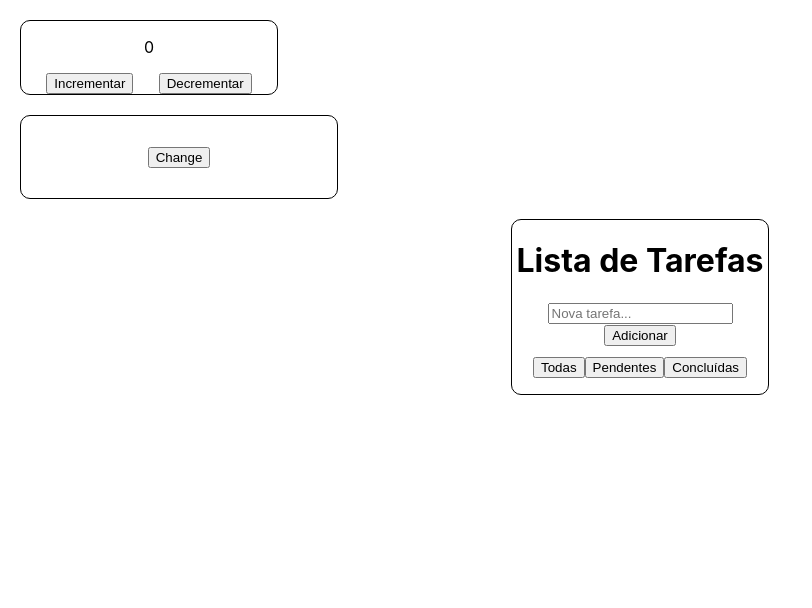
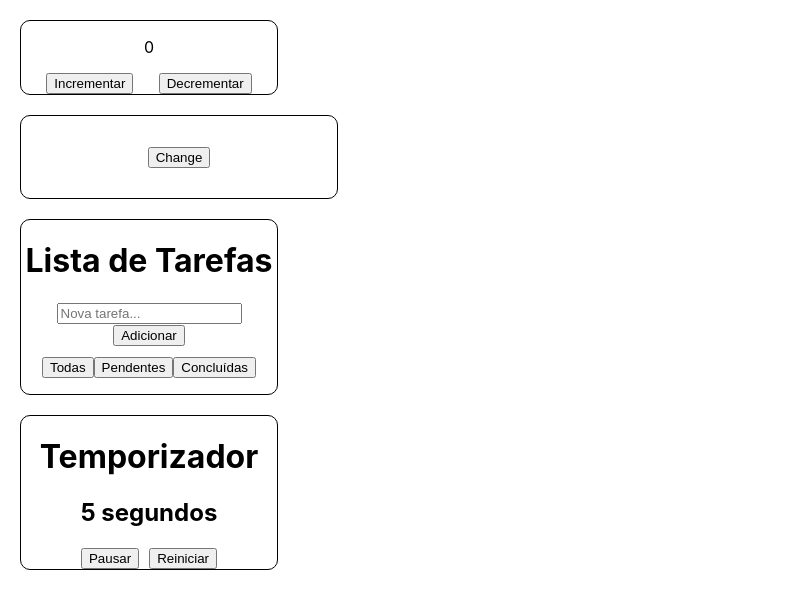
Before and after one commit to FIXER3600/Atividade7-MaisPraTi, a React (Create React App) app: page / in a window 1280 px wide. Shown: the top 608 px of the page, without its empty margins (0-812 px from the left). Built offline with nearby package versions, Linux system fonts and the light colour scheme.

Commit message:
exercicio 4

```diff
--- a/src/App.js
+++ b/src/App.js
@@ -1,6 +1,7 @@
 import ChangeBackgroundColor from "./components/ChangeBackgroundColor";
 import Counter from "./components/Counter";
 import TaskList from "./components/TaskList";
+import Timer from "./components/Timer";
 
 
 function App() {
@@ -9,6 +10,7 @@ function App() {
       <Counter/>
       <ChangeBackgroundColor/>
       <TaskList/>
+      <Timer/>
     </div>
   );
 }
--- a/src/components/TaskList/index.jsx
+++ b/src/components/TaskList/index.jsx
@@ -37,7 +37,7 @@ function TaskList() {
 	});
 
 	return (
-	  <div style={{ maxWidth: "400px", margin: "0 auto", textAlign: "center" }} className="tasklist-body">
+	  <div style={{ maxWidth: "400px", textAlign: "center" }} className="tasklist-body">
 	    <h1>Lista de Tarefas</h1>
 	    <div>
 	      <input
--- /dev/null
+++ b/src/components/Timer/index.jsx
@@ -0,0 +1,39 @@
+import React, { useState,useEffect } from "react";
+import './style.css'
+function Timer() {
+	const [seconds,setSeconds]=useState(0)
+	const [isRunning,setIsRunning]=useState(true)
+
+	const handlePause=()=>setIsRunning(false)
+	const handleResume=()=>setIsRunning(true)
+	const handleReset = () => {
+		setSeconds(0); // Reseta o contador para zero
+		setIsRunning(false); // Pausa o contador
+	      };
+	useEffect(() => {
+		let interval;
+		if (isRunning) {
+		  interval = setInterval(() => {
+		    setSeconds((prevSeconds) => prevSeconds + 1); // Incrementa o contador
+		  }, 1000);
+		}
+		return () => clearInterval(interval); // Limpa o intervalo ao desmontar ou pausar
+	      }, [isRunning]);
+  return (
+		  <div style={{ textAlign: 'center', marginTop: '20px' }} className="timer-body">
+      <h1>Temporizador</h1>
+      <h2>{seconds} segundos</h2>
+      <div>
+        {isRunning ? (
+          <button onClick={handlePause}>Pausar</button>
+        ) : (
+          <button onClick={handleResume}>Retomar</button>
+        )}
+        <button onClick={handleReset} style={{ marginLeft: '10px' }}>
+          Reiniciar
+        </button>
+      </div>
+    </div>)
+}
+
+export default Timer;
--- /dev/null
+++ b/src/components/Timer/style.css
@@ -0,0 +1,7 @@
+.timer-body{
+	border: 1px solid black;
+	width: 20%;
+	border-radius: 10px;
+	text-align: center;
+	margin: 20px;
+}
```
